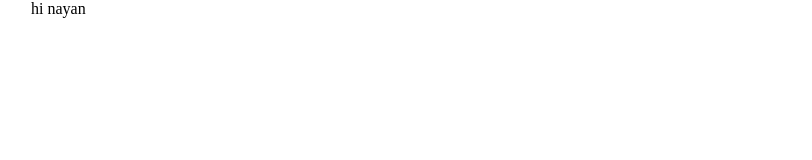
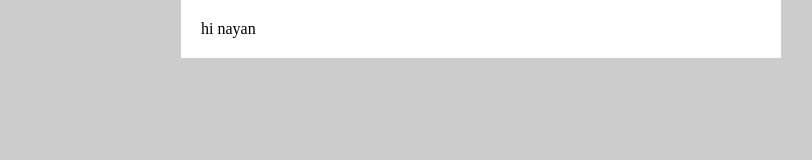
Before and after one commit to NayanDeshmukh2001/html-css-projects, a plain HTML site: page index.html in a window 1280 px wide. Shown: the whole page, without its empty margins (159-971 px from the left). Drawn offline with Linux system fonts and the light colour scheme.

Commit message:
new commit

```diff
--- a/styles.css
+++ b/styles.css
@@ -3,7 +3,16 @@
     padding: 0;
     box-sizing: border-box;
 }
+body{
+    background-color: #ccc;
+}
 .container{
     max-width: 900px;
     margin: 0 auto;
 }
+.apply_box{
+    max-width: 600px;
+    padding: 20px;
+    background-color: #fff;
+    margin: 0 auto;
+}
```
